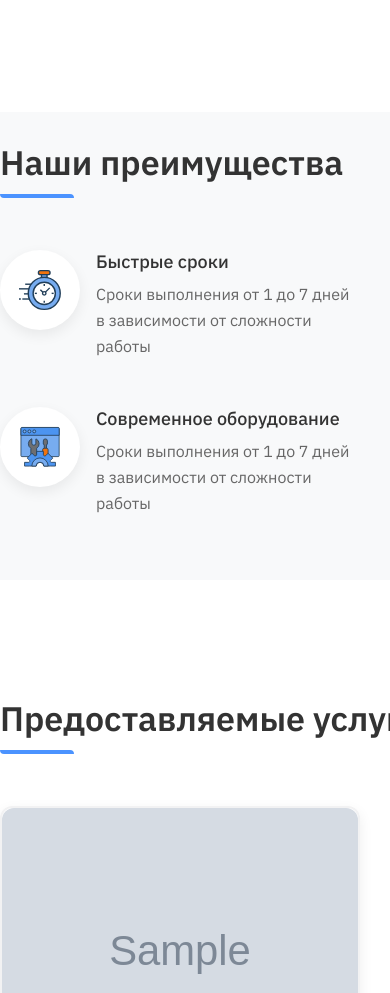
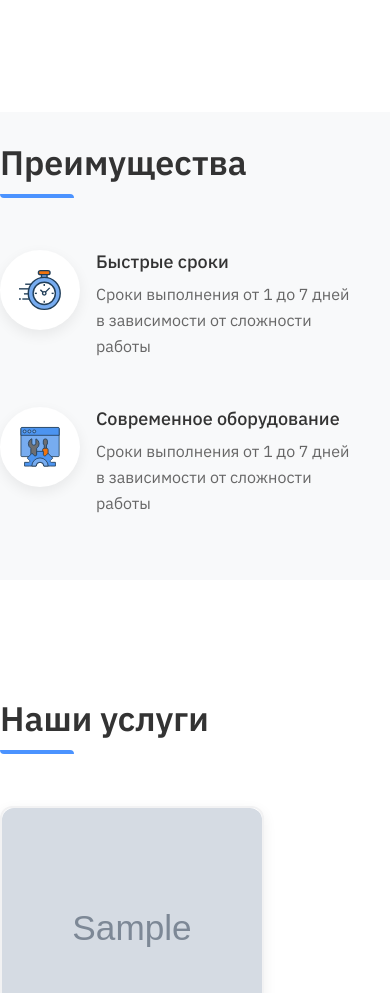
Before and after one commit to benjiman7/metalloved, a Django app: page / in a window 390 px wide. Shown: the part 1607-2600 px from the top of the page. Run offline with Django 4.2, Linux system fonts and the light colour scheme; tables that the repository leaves empty hold one stand-in row (values such as "Sample post"); grey boxes marked "Sample" are stand-in pictures.

Commit message:
Add adaptive for 1000px services block

```diff
--- a/metalloved/website/static/styles/style.css
+++ b/metalloved/website/static/styles/style.css
@@ -674,7 +674,7 @@ body {
 }
 
 .main .services__list-item-img {
-  height: 285px;
+  height: 288px;
   border-radius: 12px 12px 0 0;
 }
 
@@ -718,7 +718,7 @@ body {
 
 .main .services__list-item-price {
   font-weight: 500;
-  font-size: 18px;
+  font-size: 20px;
   line-height: 23px;
   margin-right: auto;
 }
@@ -1413,7 +1413,7 @@ body {
     -webkit-box-pack: justify;
         -ms-flex-pack: justify;
             justify-content: space-between;
-    width: 856px;
+    width: 840px;
   }
   .main .about__photo-img {
     width: 384px;
@@ -1424,10 +1424,51 @@ body {
     height: 130px;
   }
   .main .advantages__content {
-    width: 856px;
+    width: 840px;
   }
   .main .advantages__list-item-content {
     width: 264px;
   }
+  .main .services__content {
+    width: 840px;
+  }
+  .main .services__title-content {
+    width: 840px;
+  }
+  .main .services__list-item {
+    width: 264px;
+  }
+  .main .services__list-item-img {
+    height: 240px;
+  }
+  .main .services__list-item-title {
+    font-weight: 500;
+    font-size: 17px;
+    line-height: 21px;
+    margin: 24px 26px 12px 26px;
+    height: 40px;
+  }
+  .main .services__list-item-subtitle {
+    font-weight: 400;
+    font-size: 14px;
+    line-height: 18px;
+    margin: 0px 36px 16px 26px;
+  }
+  .main .services__list-item-order {
+    margin: 0px 14px 24px 26px;
+  }
+  .main .services__list-item-price {
+    font-weight: 500;
+    font-size: 17px;
+    line-height: 21px;
+  }
+  .main .services__list-item-button {
+    font-weight: 500;
+    font-size: 15px;
+    line-height: 20px;
+    width: 105px;
+    height: 40px;
+    padding: 12px 18px;
+  }
 }
 /*# sourceMappingURL=style.css.map */
--- a/metalloved/website/static/styles/style.scss
+++ b/metalloved/website/static/styles/style.scss
@@ -384,7 +384,7 @@
         }
 
         &__list-item-img {
-            height: 285px;
+            height: 288px;
             border-radius: 12px 12px 0 0;
         }
 
@@ -415,7 +415,7 @@
         }
 
         &__list-item-price {
-            @include font(500, 18px, 23px);
+            @include font(500, 20px, 23px);
             margin-right: auto;
         }
 
@@ -897,7 +897,7 @@
         .about{
             &__content {
                 justify-content: space-between;
-                width: 856px;
+                width: 840px;
             }
 
             &__photo-img {
@@ -913,12 +913,56 @@
 
         .advantages {
             &__content {
-                width: 856px;
+                width: 840px;
             }
 
             &__list-item-content {
                 width: 264px;
             }
         }
+
+        .services {
+            &__content {
+                width: 840px;
+            }
+
+            &__title-content {
+                width: 840px;
+            }
+
+            &__list-item {
+                width: 264px;
+            }
+
+            &__list-item-img {
+                height: 240px;
+            }
+
+            &__list-item-title {
+                @include font(500, 17px, 21px);
+                margin: 24px 26px 12px 26px;
+                height: 40px;
+            }
+
+            &__list-item-subtitle {
+                @include font(400, 14px, 18px);
+                margin: 0px 36px 16px 26px;
+            }
+
+            &__list-item-order {
+                margin: 0px 14px 24px 26px;
+            }
+
+            &__list-item-price {
+                @include font(500, 17px, 21px);
+            }
+
+            &__list-item-button {
+                @include font(500, 15px, 20px);
+                width: 105px;
+                height: 40px;
+                padding: 12px 18px;
+            }
+        }
     }
 }
--- a/metalloved/website/templates/website/index.html
+++ b/metalloved/website/templates/website/index.html
@@ -176,7 +176,7 @@
                 <div class="container-advantages">
                     <div class="advantages__content">
                         <div class="advantages__title-content">
-                            <h1 class="advantages__title-item">Наши преимущества</h1>
+                            <h1 class="advantages__title-item">Преимущества</h1>
                             <div class="advantages__title-line"></div>
                         </div>
                         <div class="advantages__list">
@@ -224,7 +224,7 @@
                 <div class="container-services">
                     <div class="services__content">
                         <div class="services__title-content">
-                            <h1 class="services__title-item">Предоставляемые услуги</h1>
+                            <h1 class="services__title-item">Наши услуги</h1>
                             <div class="services__title-line"></div>
                         </div>
                         <div class="services__list">
```
Also changed, not shown: metalloved/website/static/images/media/Desktop_-_1.png (added), 1 other file.
